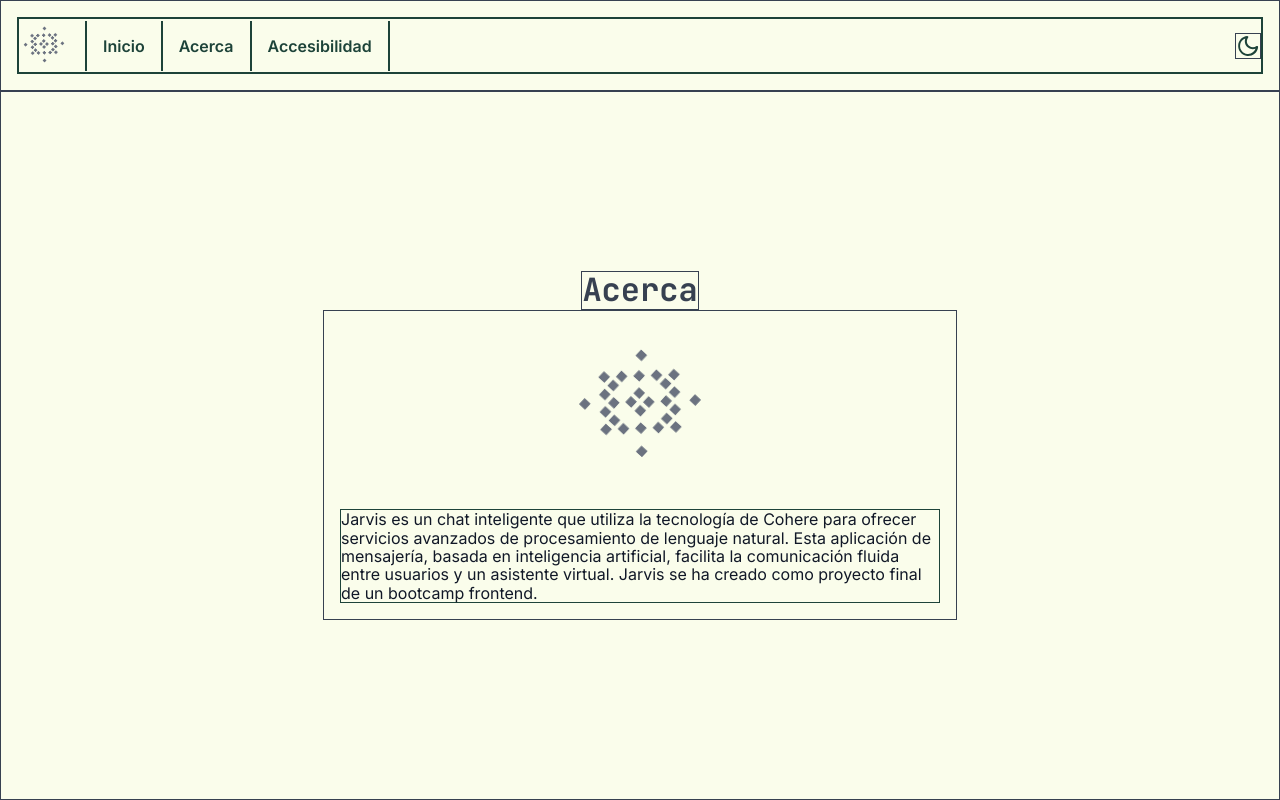
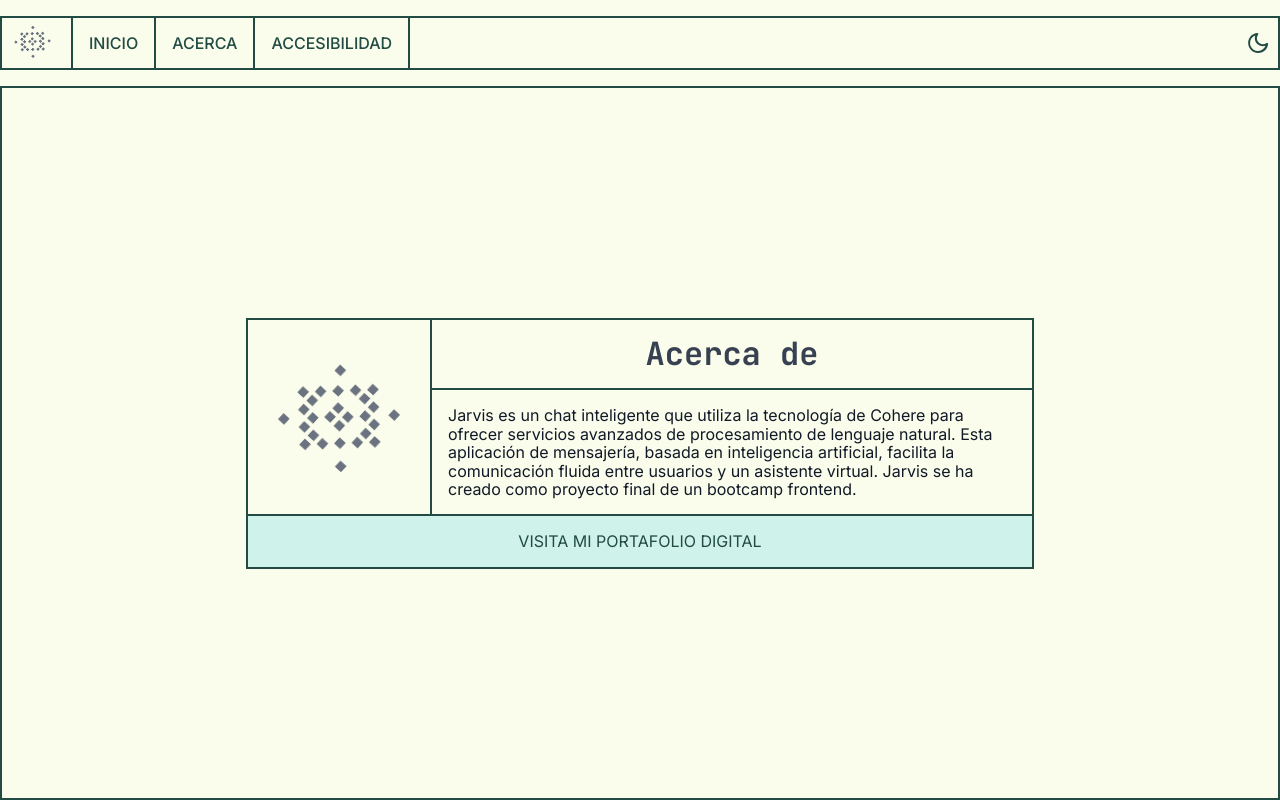
Before and after one commit to german-rs/jarvis, a Vue app: page /about in a window 1280 px wide. Built offline with nearby package versions, Linux system fonts and the light colour scheme; no server answers; what cohere-ai would draw is missing.

Commit message:
Mejora de UI navbar y about

```diff
--- a/src/App.vue
+++ b/src/App.vue
@@ -6,8 +6,8 @@ import ThemeToggle from './components/ThemeToggle.vue'
 
 <template>
   <div class="app-container">
-    <header class="header container">
-      <div class="header__wrapper">
+    <header class="header ">
+      <div class="header__wrapper container">
         <div class="header-left">
         <NavbarComponent />
         </div>
--- a/src/assets/sass/abstracts/_variables.scss
+++ b/src/assets/sass/abstracts/_variables.scss
@@ -17,7 +17,7 @@ $color-orange100: #ffedd5;
 
 
 // Colors light mode
-$color-brunswickGreen: #1d4339;
+$color-brunswickGreen: #214B43;
 $color-darkGreen: #14302a;
 $color-ivory: #fafdeb;
 $color-mintGreen: #cff3eb;
--- a/src/assets/sass/components/_navbar.scss
+++ b/src/assets/sass/components/_navbar.scss
@@ -2,18 +2,20 @@
 
 .navbar {
   display: flex;
-  justify-content: center;
+  justify-content: space-between;
   align-items: center;
   gap: 1em;
+
 
   &__icon {
     display: flex;
     align-items: center;
 
     &--img {
-      width: 50px;
+      width: 45px;
     }
   }
+
 
   &__list {
     padding: 0;
@@ -26,10 +28,7 @@
     display: flex;
     justify-content: center;
     align-items: center;
-    // margin-right: 1em;
-
     border-right: 2px solid vars.$color-lines-light;
-
 
     &:last-child {
       margin-right: 0;
@@ -42,7 +41,7 @@
   &__link {
     text-decoration: none;
     color: vars.$color-navbar-text-light;
-    font-weight: 600;
+    font-weight: 500;
     padding: 1em;
     transition: all 0.3s ease-in;
 
--- a/src/assets/sass/components/_themeToggle.scss
+++ b/src/assets/sass/components/_themeToggle.scss
@@ -2,10 +2,9 @@
 
 .theme-toggle {
   background: transparent;
-  // border: none;
+  border: none;
   cursor: pointer;
   padding: 0;
-  border: 1px solid vars.$color-gray700;
 
   &__icon {
     display: flex;
@@ -22,6 +21,7 @@
       fill: vars.$color-toggleButton-light;
     }
   }
+
 }
 
 .theme-toggle--appearance {
--- a/src/assets/sass/layout/_header.scss
+++ b/src/assets/sass/layout/_header.scss
@@ -1,17 +1,17 @@
 @use '../abstracts/variables' as vars;
 
 .header {
-    padding: 1em;
+
+  padding: 1em 0;
 
     &__wrapper{
         display: flex;
         flex-direction: row;
         justify-content: space-between;
         align-items: center;
-         gap: 1em;
+        gap: 1em;
         border: 2px solid vars.$color-lines-light;
     }
-
 
   }
 
--- a/src/assets/sass/pages/_about.scss
+++ b/src/assets/sass/pages/_about.scss
@@ -8,32 +8,86 @@
   align-items: center;
   padding: 1em;
   color: vars.$color-gray900;
-  border: 1px solid vars.$color-gray700;
+  border: 2px solid vars.$color-lines-light;
+
+  &__main{
+    display: flex;
+    flex-direction: column;
+    border: 2px solid vars.$color-lines-light;
+  }
+
+  &__section{
+    display: flex;
+    flex-direction: column;
+    justify-content: center;
+  }
+
+  .about__section-img{
+    display: flex;
+    justify-content: center;
+    align-items: center;
+    padding: 1em;
+  }
+
+  .about__section-description{
+    display: flex;
+    flex-direction: column;
+    height: 100%;
+  }
+
+  .about__title-wrapper{
+    text-align: center;
+    border-top: 2px solid vars.$color-lines-light;
+    border-bottom: 2px solid vars.$color-lines-light;
+    padding: 1em;
+  }
+
+  .about__text{
+    padding: 1em;
+    max-width: 600px;
+  }
+
+  &__link{
+    border-top : 2px solid vars.$color-lines-light;
+    text-align: center;
+    padding: 1em;
+    background-color: vars.$color-integratedLink-background-light;
+
+    &:hover{
+      background-color: vars.$color-integratedLink-bakground-hover-light;
+
+      .about__link--anchor{
+        color: vars.$color-integratedLink-text-hover-light;
+      }
+    }
+
+    &--anchor{
+      text-decoration: none;
+      color: vars.$color-integratedLink-text-light;
+    }
+  }
 
   &__title {
     font-size: 2em;
-    border: 1px solid vars.$color-gray700;
   }
 
-  &__section {
-    display: flex;
-    flex-direction: column;
-    justify-content: center;
-    align-items: center;
-    padding: 1em;
-    gap: 2em;
-    border: 1px solid vars.$color-gray700;
+}
+
+
+/* md */
+@media (min-width: 768px){
+  .about__section{
+    flex-direction: row;
   }
 
-  &__image {
-    margin-top: 2em;
-    border: 1px solid vars.$color-lines-light;
+  .about .about__title-wrapper {
+    border-top: none;
   }
 
-  &__description {
-    max-width: 600px;
-    border: 1px solid vars.$color-lines-light;
+  .about__section-img{
+    border-right: 2px solid vars.$color-lines-light;
   }
+
 }
 
 body.dark-mode .about {
--- a/src/components/NavbarComponent.vue
+++ b/src/components/NavbarComponent.vue
@@ -10,15 +10,16 @@ import BrandComponent from '@/components/BrandComponent.vue'
         <BrandComponent class="navbar__icon--img" />
       </RouterLink>
     </div>
+
     <ul class="navbar__list">
       <li class="navbar__item">
-        <RouterLink to="/" class="navbar__link">Inicio</RouterLink>
+        <RouterLink to="/" class="navbar__link">INICIO</RouterLink>
       </li>
       <li class="navbar__item">
-        <RouterLink to="/about" class="navbar__link">Acerca</RouterLink>
+        <RouterLink to="/about" class="navbar__link">ACERCA</RouterLink>
       </li>
       <li class="navbar__item">
-        <a href="#" class="navbar__link">Accesibilidad</a>
+        <a href="#" class="navbar__link">ACCESIBILIDAD</a>
       </li>
     </ul>
   </nav>
--- a/src/views/AboutView.vue
+++ b/src/views/AboutView.vue
@@ -2,16 +2,45 @@
 import BrandComponent from '@/components/BrandComponent.vue'
 </script>
 <template>
-  <div class="about container">
-    <h1 class="about__title">Acerca</h1>
-    <section class="about__section">
+
+<div class="about container">
+
+<main class="about__main">
+
+  <section class="about__section">
+
+    <div class="about__section-img">
       <BrandComponent />
-      <p class="about__description">
+    </div>
+
+
+    <div class="about__section-description">
+
+      <div class="about__title-wrapper">
+        <h1 class="about__title">Acerca de</h1>
+      </div>
+
+      <div class="about__text">
+        <p class="about__text-paragraph">
         Jarvis es un chat inteligente que utiliza la tecnología de Cohere para ofrecer servicios
         avanzados de procesamiento de lenguaje natural. Esta aplicación de mensajería, basada en
         inteligencia artificial, facilita la comunicación fluida entre usuarios y un asistente
         virtual. Jarvis se ha creado como proyecto final de un bootcamp frontend.
       </p>
-    </section>
+      </div>
+
+    </div>
+
+
+  </section>
+
+  <div class="about__link">
+      <a class="about__link--anchor" href="https://germanriveros.cl" target="_blank">VISITA MI PORTAFOLIO DIGITAL</a>
   </div>
+
+</main>
+
+</div>
+
+
 </template>
```
